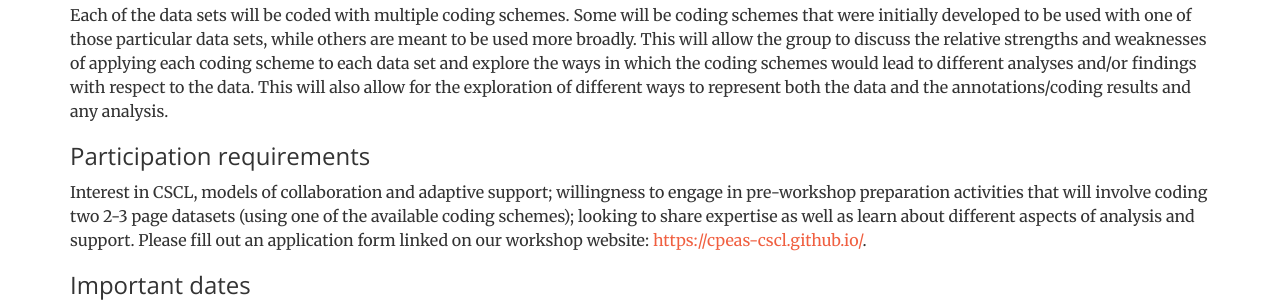
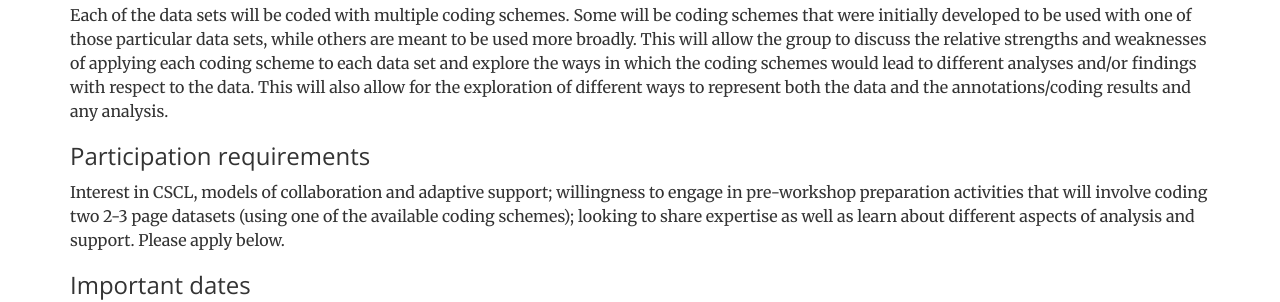
Before and after one commit to cpeas-cscl/cpeas-cscl.github.io, a website: page index.html in a window 1280 px wide. Shown: the part 2994-3296 px from the top of the page. Drawn offline with nearby package versions, Linux system fonts and the light colour scheme.

Commit message:
Update index.html

```diff
--- a/index.html
+++ b/index.html
@@ -194,7 +194,7 @@
                 <p>Each of the data sets will be coded with multiple coding schemes. Some will be coding schemes that were initially developed to be used with one of those particular data sets, while others are meant to be used more broadly. This will allow the group to discuss the relative strengths and weaknesses of applying each coding scheme to each data set and explore the ways in which the coding schemes would lead to different analyses and/or findings with respect to the data. This will also allow for the exploration of different ways to represent both the data and the annotations/coding results and any analysis.</p>
 
                 <h3>Participation requirements</h3>
-                <p>Interest in CSCL, models of collaboration and adaptive support; willingness to engage in pre-workshop preparation activities that will involve coding two 2-3 page datasets (using one of the available coding schemes); looking to share expertise as well as learn about different aspects of analysis and support. Please fill out an application form linked on our workshop website: <a href="https://cpeas-cscl.github.io/">https://cpeas-cscl.github.io/</a>.</p>
+                <p>Interest in CSCL, models of collaboration and adaptive support; willingness to engage in pre-workshop preparation activities that will involve coding two 2-3 page datasets (using one of the available coding schemes); looking to share expertise as well as learn about different aspects of analysis and support. Please apply below.</p>
 
                 <h3>Important dates</h3>
                 <ul>
```
